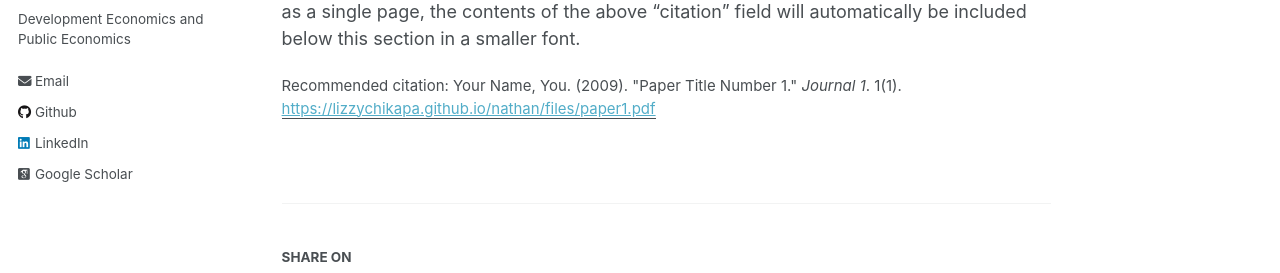
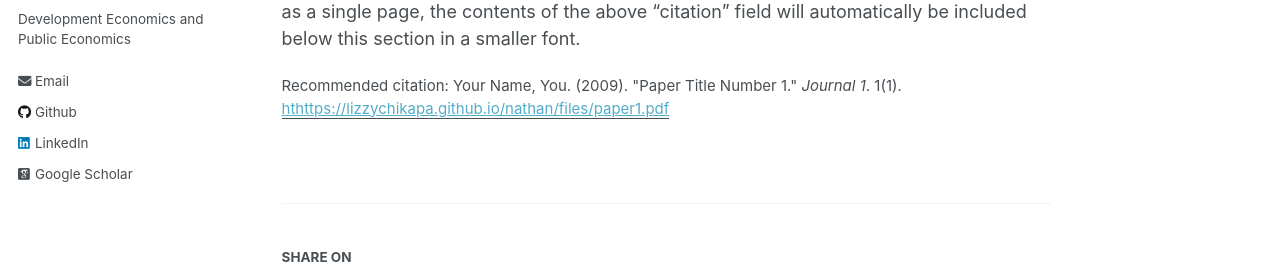
Before and after one commit to LizzyChikapa/nathan, a Jekyll site: the page built from _publications/2009-10-01-paper-title-number-1.md, in a window 1280 px wide and 1135 px high. Shown: the part 314-587 px from the top of the window. Built offline with Jekyll 4.4.1, drawn with Linux system fonts in a browser that asks for light colours; some web fonts are replaced; a file with an impossible date is left out; part of the change alters nothing that is shown.

Commit message:
Update 2009-10-01-paper-title-number-1.md

```diff
--- a/_publications/2009-10-01-paper-title-number-1.md
+++ b/_publications/2009-10-01-paper-title-number-1.md
@@ -1,11 +1,11 @@
 ---
 title: "The effect of commercial banks’ agricultural credit on agricultural growth in Uganda"
 collection: publications
-permalink: /publication/The effect of commercial banks
+permalink: /publication/
 excerpt: 'This paper is about the number 1. The number 2 is left for future work.'
 date: 2009-10-01
 venue: 'Journal 1'
-paperurl: 'https://lizzychikapa.github.io/nathan/files/paper1.pdf'
+paperurl: 'hthttps://lizzychikapa.github.io/nathan/files/paper1.pdf'
 citation: 'Your Name, You. (2009). &quot;Paper Title Number 1.&quot; <i>Journal 1</i>. 1(1).'
 ---
 
```
